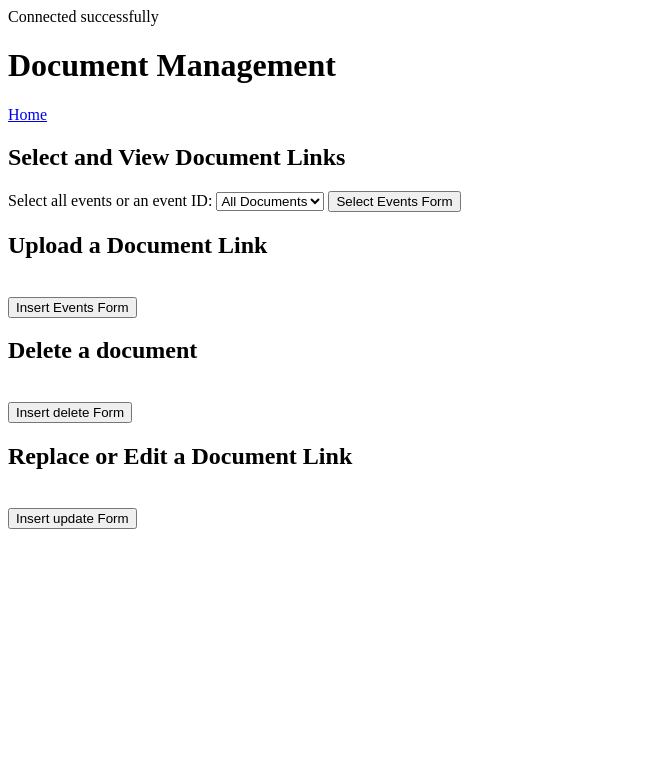
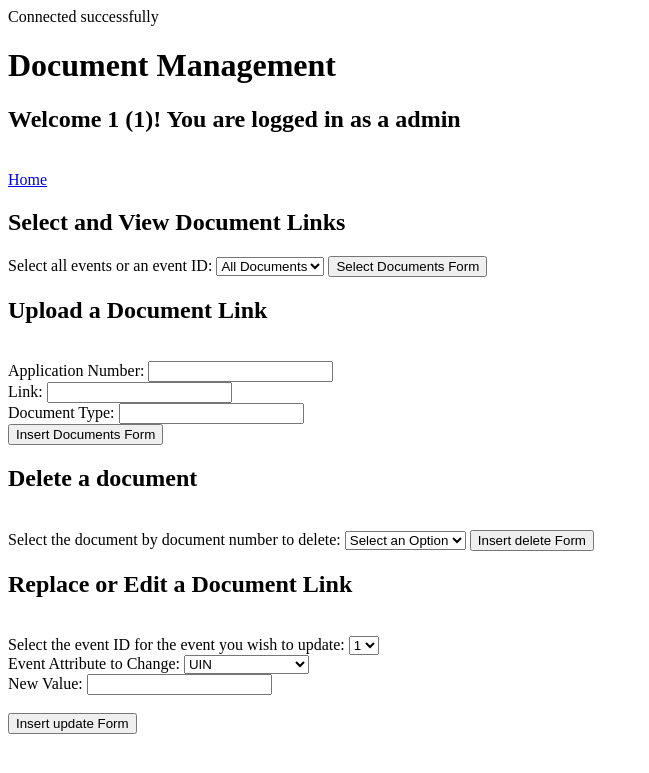
Before and after one commit to shweta-kumaran/TAMUCybersecurityDatabase, a PHP site: page /studentDocuments.php in a window 1280 px wide. Shown: the top 773 px of the page, without its empty margins (0-649 px from the left). Run offline with PHP 8.4, Linux system fonts and the light colour scheme; a user stored in the database is signed in; tables that the repository leaves empty hold one stand-in row (values such as "Sample post").

Commit message:
comment fixes and document insertion and deletion, also added welcome mention

```diff
--- a/tamucc/studentDocuments.php
+++ b/tamucc/studentDocuments.php
@@ -14,7 +14,22 @@
         die();
     }
 
+    function docExists($givenDoc, $conn) {
+        // Prepare and bind the statement with the given parameter
+        $stmt = $conn->prepare("SELECT Doc_Num FROM documentation WHERE Doc_Num = ?");
+        $stmt->bind_param("i", $givenDoc); // Doc_Num integer
 
+        // Execute the statement and store the results
+        $stmt->execute();
+        $stmt->store_result();
+        if ($stmt->num_rows > 0) {
+            return true;
+        } else {
+            return false;
+        }
+
+        $stmt->close();
+    }
 
 ?>
 <!DOCTYPE html>
@@ -28,6 +43,9 @@
 <body>
 
     <h1>Document Management</h1>
+    <?php
+        echo "<h2>Welcome " . $_SESSION['user_id'] . " (" . $_SESSION['UIN'] .  ")! You are logged in as a " . $_SESSION['role'] . "</h2><br>";
+    ?>
     <a href="index.php">Home</a>
 
     <!-- Selection form -->
@@ -50,7 +68,7 @@
                 }
             ?>
         </select>
-        <input type="submit" value="Select Events Form">
+        <input type="submit" value="Select Documents Form">
     </form>
 
 
@@ -78,7 +96,7 @@
                         echo "<br>";
                     }
                 } else {
-                    echo "No Events found for the selected Event ID.";
+                    echo "No documents found for the selected document number.";
                 }
             }
         }
@@ -89,29 +107,16 @@
     <form method = "post" action = "">
         <input type="hidden" name="form_id" value="insert">
 
-        <!-- <label for="UIN">UIN:</label>
-        <input type="text" name="UIN" id="UIN" value="" required><br>
+        <label for="App_Num">Application Number:</label>
+        <input type="int" name="App_Num" id="App_Num" value="" required><br>
 
-        <label for="Program_Num">Program Number:</label>
-        <input type="int" name="Program_Num" id="Program_Num" value="" required><br>
+        <label for="Link">Link:</label>
+        <input type="text" name="Link" id="Link" value="" required><br>
 
-        <label for="Start_Date">Start Date:</label>
-        <input type="date" name="Start_Date" id="Start_Date" value="" required><br>
+        <label for="Doc_Type">Document Type:</label>
+        <input type="text" name="Doc_Type" id="Doc_Type" value="" required><br>
 
-        <label for="Time">Time:</label>
-        <input type="time" name="Time" id="Time" value="" required><br>
-
-        <label for="Location">Location:</label>
-        <input type="text" name="Location" id="Location" value="" required><br>
-
-        <label for="End_Date">End Date:</label>
-        <input type="date" name="End_Date" id="End_Date" value="" required><br>
-
-        <label for="">Event Type:</label>
-        <input type="text" name="Event_Type" id="Event_Type" value="" required><br><br> -->
-
-
-        <input type="submit" value="Insert Events Form">
+        <input type="submit" value="Insert Documents Form">
     </form>
 
     <!-- Insertion php -->
@@ -119,26 +124,18 @@
         if ($_SERVER['REQUEST_METHOD'] === 'POST') {
             $formID = $_POST['form_id'];
             if($formID == "insert"){
-                // // save the new inputs as variables
-                // $newUIN = $_POST['UIN'];
-                // $newProgNum = $_POST['Program_Num'];
-                // $newStartDate = $_POST['Start_Date'];
-                // $newTime = $_POST['Time'];
-                // $newLocation = $_POST['Location'];
-                // $newEndDate = $_POST['End_Date'];
-                // $newEventType = $_POST['Event_Type'];
+                // save the new inputs as variables
+                $newAppNum= $_POST['App_Num'];
+                $newLink = $_POST['Link'];
+                $newDocType = $_POST['Doc_Type'];
 
-                // $sqlInsert =
-                //     "INSERT INTO event
-                //         (UIN, Program_Num, Start_Date, Time, Location, End_Date, Event_Type)
-                //     VALUES
-                //         ($newUIN, $newProgNum, '$newStartDate', '$newTime', '$newLocation', '$newEndDate', '$newEventType')";
+                $sqlInsert = "INSERT INTO documentation (App_Num, Link, Doc_Type) VALUES ($newAppNum, '$newLink', '$newDocType')";
 
-                // if ($conn->query($sqlInsert) === TRUE) {
-                //     echo "Inserted event successfully!";
-                // } else {
-                //     echo "Error adding event: " . $conn->error;
-                // }
+                if ($conn->query($sqlInsert) === TRUE) {
+                    echo "Inserted document successfully!";
+                } else {
+                    echo "Error adding document: " . $conn->error;
+                }
             }
         }
     ?>
@@ -148,18 +145,19 @@
     <form method = "post" action = "">
         <input type="hidden" name="form_id" value="delete">
 
-        <!-- <label for = "delete_event_ID">Select the event by EventID to delete:</label>
-        <select name = "delete_event_ID" id = "delete_event_ID">
+        <label for = "delete_Doc_Num">Select the document by document number to delete:</label>
+        <select name = "delete_Doc_Num" id = "delete_Doc_Num">
+            <option value="none" selected disabled hidden>Select an Option</option>
             <?php
-                $query = "SELECT * FROM event";
+                $query = "SELECT * FROM documentation WHERE App_Num IN (SELECT App_Num FROM application WHERE UIN = '$currUIN')";
                 $result = $conn->query($query);
                 if($result->num_rows > 0) {
                     while($row = $result->fetch_assoc()) {
-                        echo "<option value='" . $row["Event_ID"] . "'>" . $row["Event_ID"] . "</option>";
+                        echo "<option value='" . $row["Doc_Num"] . "'>" . $row["Doc_Num"] . "</option>";
                     }
                 }
             ?>
-        </select> -->
+        </select>
 
         <input type="submit" value="Insert delete Form">
     </form>
@@ -168,19 +166,24 @@
     <?php
         if ($_SERVER['REQUEST_METHOD'] === 'POST') {
             $formID = $_POST['form_id'];
-            if($formID == "delete"){
-                // // Get the selected role from the form
-                // $selectedID = $_POST['delete_event_ID'];
-                // if(eventExists($selectedID, $conn)){
-                //     $sql = "DELETE FROM `event` WHERE Event_ID = '$selectedID'";
-                //     if ($conn->query($sql) === TRUE) {
-                //         echo "Event with Event ID $selectedID deleted successfully!";
-                //     } else {
-                //         echo "Error deleting event: " . $conn->error;
-                //     }
-                // } else {
-                //     echo "Event doesn't exist.";
-                // }
+            if($formID == "delete") {
+                // Get the selected doc num from the form
+                $selectedNum = $_POST['delete_Doc_Num'];
+                if($selectedNum == "none") {
+                    echo " ";
+                } else {
+
+                    if(docExists($selectedNum, $conn)){
+                        $sql = "DELETE FROM documentation WHERE Doc_Num = '$selectedNum'";
+                        if ($conn->query($sql) === TRUE) {
+                            echo "Document with Document Number $selectedNum deleted successfully!";
+                        } else {
+                            echo "Error deleting document: " . $conn->error;
+                        }
+                    } else {
+                        echo "Document doesn't exist.";
+                    }
+                }
             }
         }
     ?>
@@ -191,8 +194,8 @@
     <form method = "post" action = "">
         <input type="hidden" name="form_id" value="update">
 
-        <!-- <label for = "update_event_ID">Select the event ID for the event you wish to update:</label>
-        <select name = "update_event_ID" id = "update_event_ID">
+        <label for = "update_Doc_Num">Select the event ID for the event you wish to update:</label>
+        <select name = "update_Doc_Num" id = "update_Doc_Num">
             <?php
                 $query = "SELECT * FROM event";
                 $result = $conn->query($query);
@@ -216,7 +219,7 @@
         </select><br>
 
         <label for="newValue">New Value:</label>
-        <input type="text" name="newValue" id="newValue" value="" required><br><br> -->
+        <input type="text" name="newValue" id="newValue" value="" required><br><br>
 
         <input type="submit" value="Insert update Form">
     </form>
@@ -227,7 +230,7 @@
             $formID = $_POST['form_id'];
             if($formID == "update"){
                 // // Get the selected role from the form FIXME
-                // $updateID = $_POST['update_event_ID'];
+                // $updateID = $_POST['update_Doc_Num'];
                 // $updateColumn = $_POST['columnToChange'];
                 // $newValue = $_POST['newValue'];
 
```
Also changed, not shown: tamucc/eventMan.php (+5 -2 lines).
